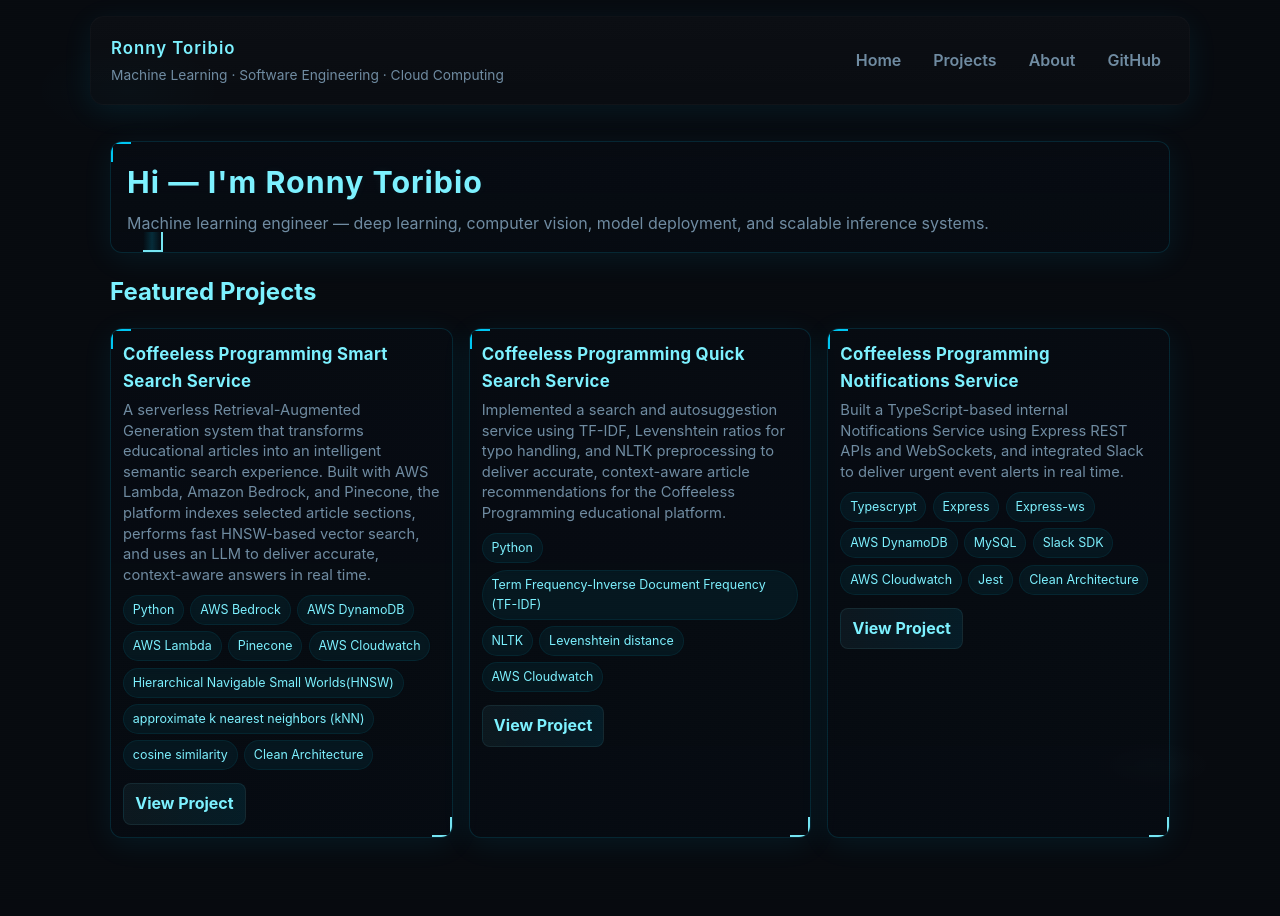
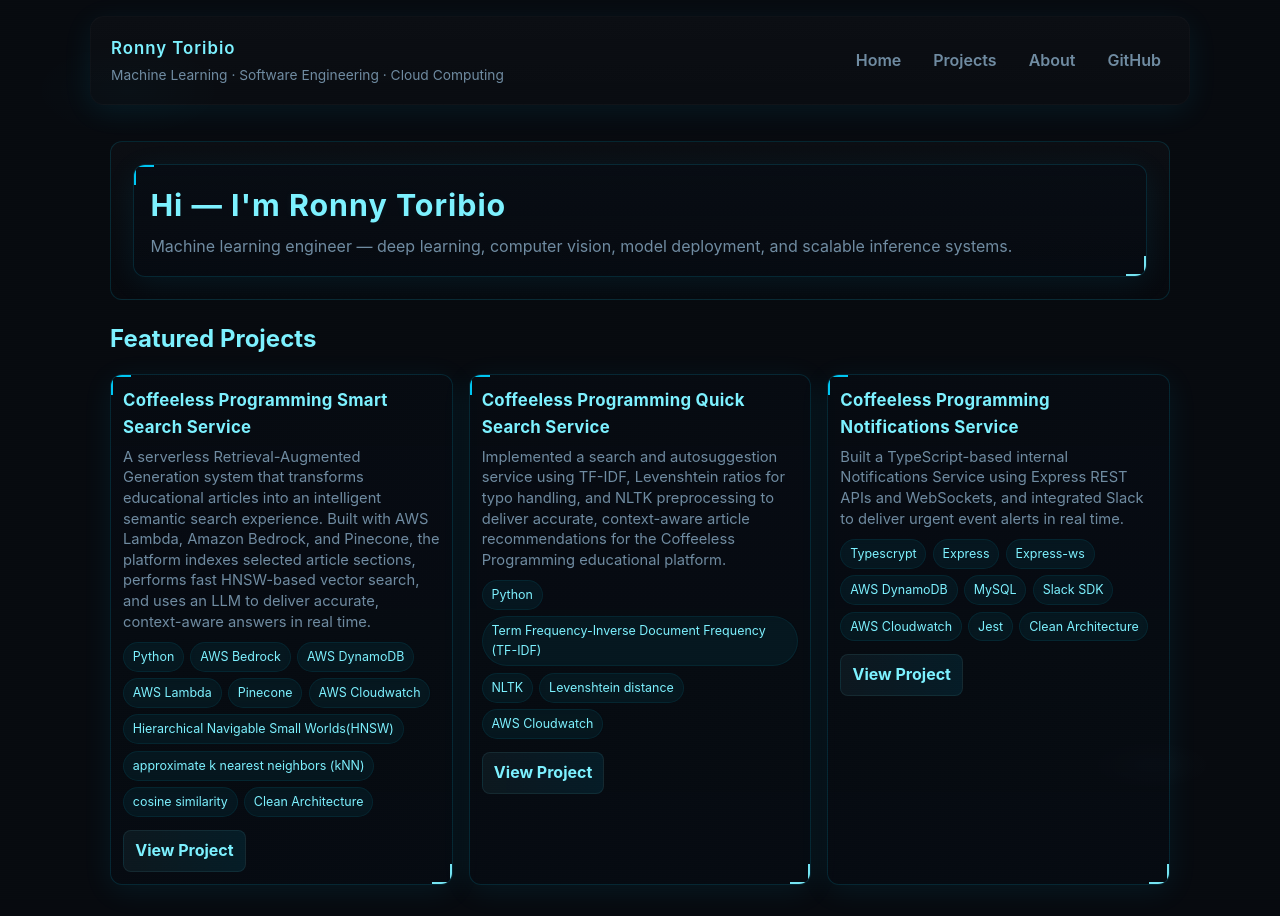
Before and after one commit to ronny-toribio/ronny-toribio.github.io, a Jekyll site: the page built from index.md, in a window 1280 px wide. Built offline with Jekyll 4.4.1, drawn with Linux system fonts in a browser that asks for light colours.

Commit message:
Update index.md

```diff
--- a/index.md
+++ b/index.md
@@ -3,9 +3,11 @@ layout: default
 title: Home
 ---
 
-<div class="hero hud-card">
-  <h1>Hi — I'm <strong>Ronny Toribio</strong></h1>
-  <p>Machine learning engineer — deep learning, computer vision, model deployment, and scalable inference systems.</p>
+<div class="hero">
+  <div class="hud-card">
+    <h1>Hi — I'm <strong>Ronny Toribio</strong></h1>
+    <p>Machine learning engineer — deep learning, computer vision, model deployment, and scalable inference systems.</p>
+  </div>
 </div>
 
 <section style="margin-top:1.25rem;">
```
